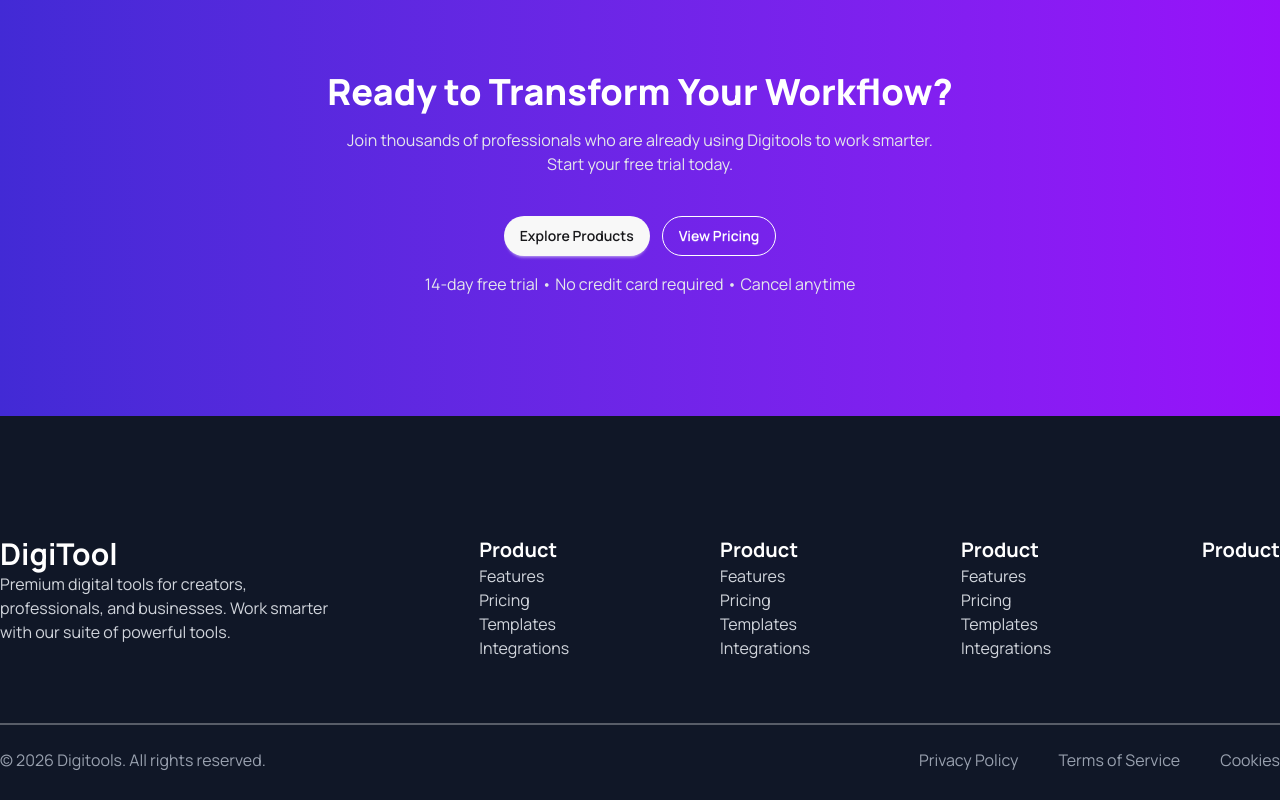
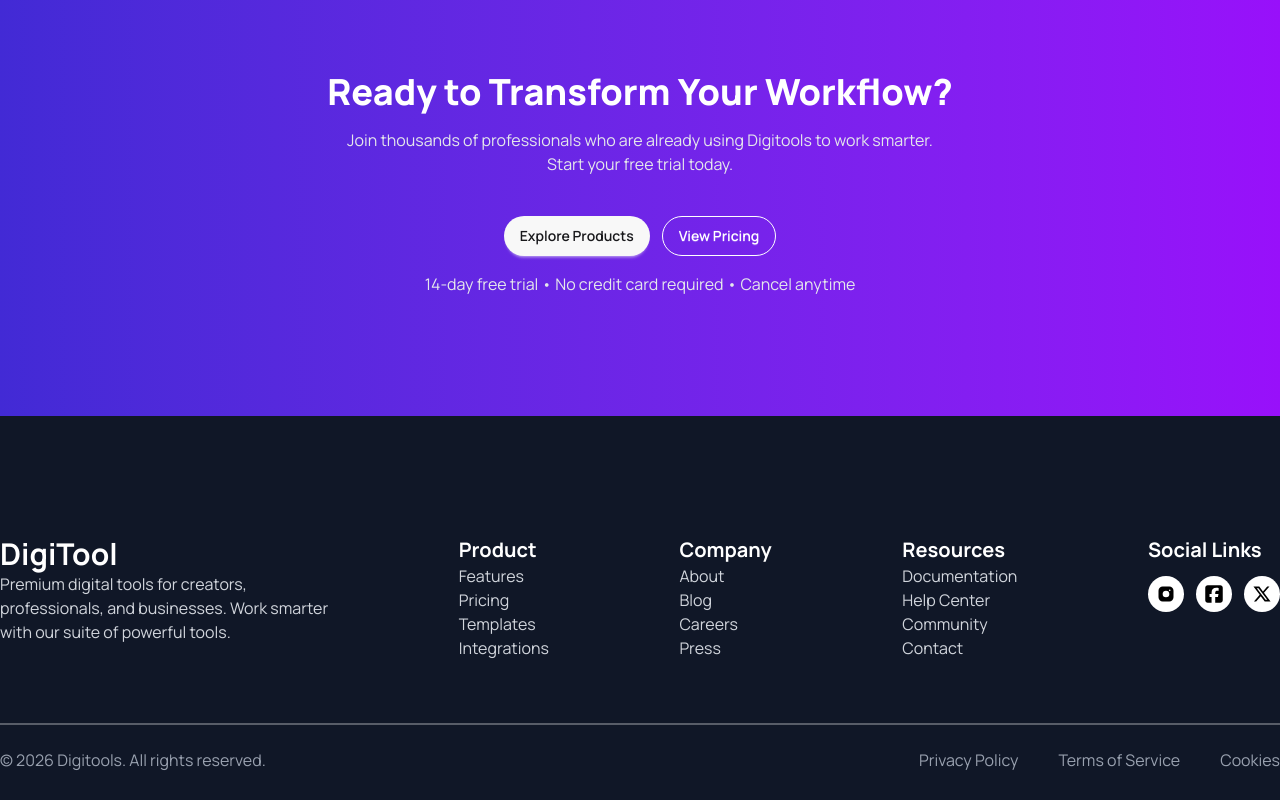
Before and after one commit to antick-arch/DigiTools, a React (Vite) app: page / in a window 1280 px wide. Shown: the part 4232-5032 px from the top of the page. Built offline with nearby package versions, Linux system fonts and the light colour scheme.

Commit message:
completed full project

```diff
--- a/package.json
+++ b/package.json
@@ -15,6 +15,7 @@
     "lucide-react": "^1.7.0",
     "react": "^19.2.4",
     "react-dom": "^19.2.4",
+    "react-icons": "^5.6.0",
     "react-toastify": "^11.0.5",
     "tailwindcss": "^4.2.2"
   },
--- a/src/App.jsx
+++ b/src/App.jsx
@@ -9,7 +9,7 @@ import { Divide, Info } from 'lucide-react';
 import InfoSection from './components/info/InfoSection';
 import FeatureContainer from './components/featureSection/FeatureContainer';
 import Transform from './components/TransformSection/Transform';
-import Footer from './components/footer/footer';
+import Footer from './components/footer/Footer';
 
 const navPromise = axios.get('nav.json');
 const cardPromise = axios.get('cardData.json');
--- a/src/components/cartsSection/Carts.jsx
+++ b/src/components/cartsSection/Carts.jsx
@@ -1,4 +1,3 @@
-import React from 'react';
 import CartCard from './CartCard';
 import { toast } from 'react-toastify';
 
--- a/src/components/footer/Footer.jsx
+++ b/src/components/footer/Footer.jsx
@@ -1,4 +1,7 @@
 import React from 'react';
+import { FaSquareFacebook } from 'react-icons/fa6';
+import { RiTwitterXLine } from 'react-icons/ri';
+import { TbBrandInstagramFilled } from 'react-icons/tb';
 
 const Footer = () => {
     return (
@@ -19,28 +22,28 @@ const Footer = () => {
                 </div>
                 <div>
                     <ul>
-                        <li className='font-bold text-xl'>Product</li>
-                        <li className='text-gray-300'>Features </li>
-                        <li className='text-gray-300'>Pricing </li>
-                        <li className='text-gray-300'>Templates </li>
-                        <li className='text-gray-300'>Integrations</li>
+                        <li className='font-bold text-xl'>Company</li>
+                        <li className='text-gray-300'>About </li>
+                        <li className='text-gray-300'>Blog </li>
+                        <li className='text-gray-300'>Careers </li>
+                        <li className='text-gray-300'>Press</li>
                     </ul>
                 </div>
                 <div>
                     <ul>
-                        <li className='font-bold text-xl'>Product</li>
-                        <li className='text-gray-300'>Features </li>
-                        <li className='text-gray-300'>Pricing </li>
-                        <li className='text-gray-300'>Templates </li>
-                        <li className='text-gray-300'>Integrations</li>
+                        <li className='font-bold text-xl'>Resources</li>
+                        <li className='text-gray-300'>Documentation</li>
+                        <li className='text-gray-300'>Help Center</li>
+                        <li className='text-gray-300'>Community</li>
+                        <li className='text-gray-300'>Contact</li>
                     </ul>
                 </div>
-                <div>
-                    <p className='font-bold text-xl'>Product</p>
-                    <div>
-                        <button></button>
-                        <button></button>
-                        <button></button>
+                <div className='space-y-3'>
+                    <p className='font-bold text-xl'>Social Links</p>
+                    <div className='flex gap-3'>
+                        <button className='p-2 bg-white rounded-full text-black'><TbBrandInstagramFilled size={20}/></button>
+                        <button className='p-2 bg-white rounded-full text-black'><FaSquareFacebook size={20}/></button>
+                        <button className='p-2 bg-white rounded-full text-black'><RiTwitterXLine size={20}/></button>
                     </div>
 
                 </div>
--- a/src/components/navbar/Navbar.jsx
+++ b/src/components/navbar/Navbar.jsx
@@ -1,5 +1,6 @@
 import { ShoppingCart } from 'lucide-react';
 import React, { use } from 'react';
+import Carts from '../cartsSection/Carts';
 
 const Navbar = ({ navPromise,carts,totalPrice }) => {
     const navData = use(navPromise).data;
```
Also changed, not shown: 1 other file (tests, documents, lock files or other folders).
